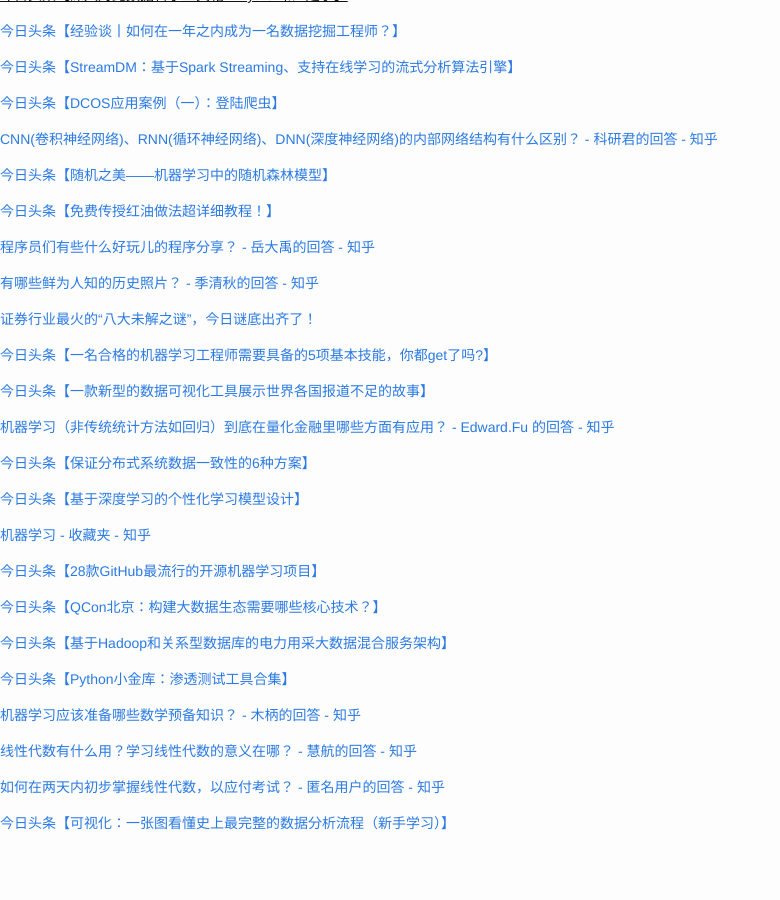
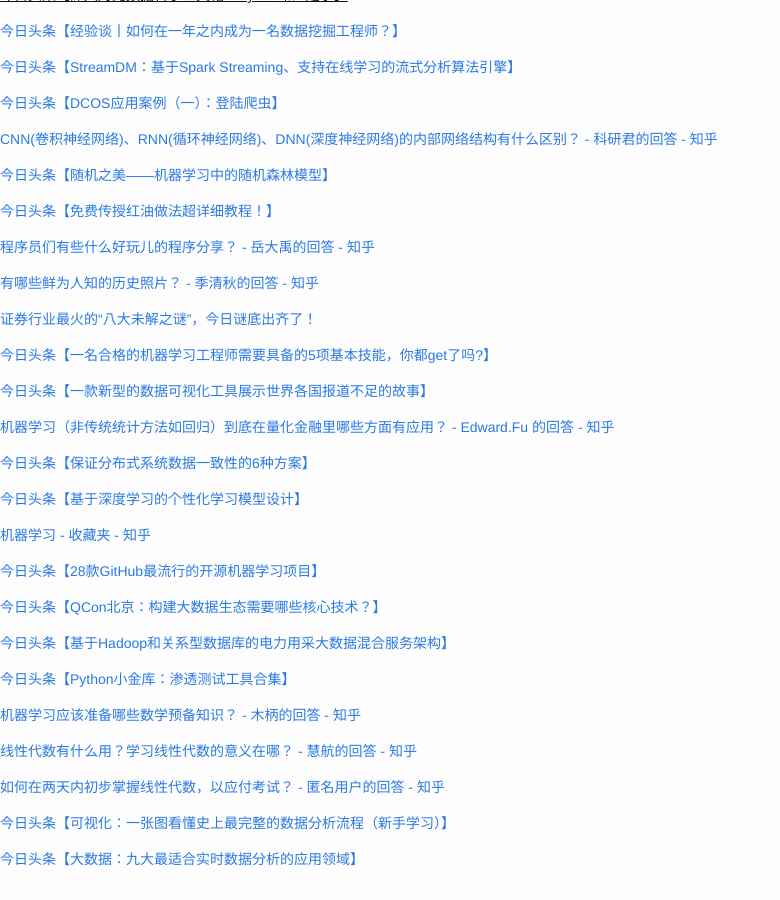
Before and after one commit to cnwarden/cnwarden.github.io, a Jekyll site: the page built from fav/index.md, in a window 1280 px wide and 900 px high, scrolled down 9858 px. Shown: the whole window, without its empty margins (0-780 px from the left). Built offline with Jekyll 4.4.1, drawn with Linux system fonts in a browser that asks for light colours; emoji names are drawn with the system emoji font; before the commit the page ends 10722 px from its top, so only the background shows below that.

Commit message:
auto commit

```diff
--- a/fav/index.md
+++ b/fav/index.md
@@ -592,3 +592,5 @@ title:  fav
 [如何在两天内初步掌握线性代数，以应付考试？ - 匿名用户的回答 - 知乎](http://www.zhihu.com/question/20465968/answer/15207897)
 
 [今日头条【可视化：一张图看懂史上最完整的数据分析流程（新手学习）】](http://toutiao.com/group/6277312841812804097/?iid=4138920489&app=news_article&tt_from=android_share&utm_source=email&utm_medium=toutiao_android&utm_campaign=client_share)
+
+[今日头条【大数据：九大最适合实时数据分析的应用领域】](http://toutiao.com/group/6276309092693295362/?iid=4138920489&app=news_article&tt_from=android_share&utm_source=email&utm_medium=toutiao_android&utm_campaign=client_share)
```
